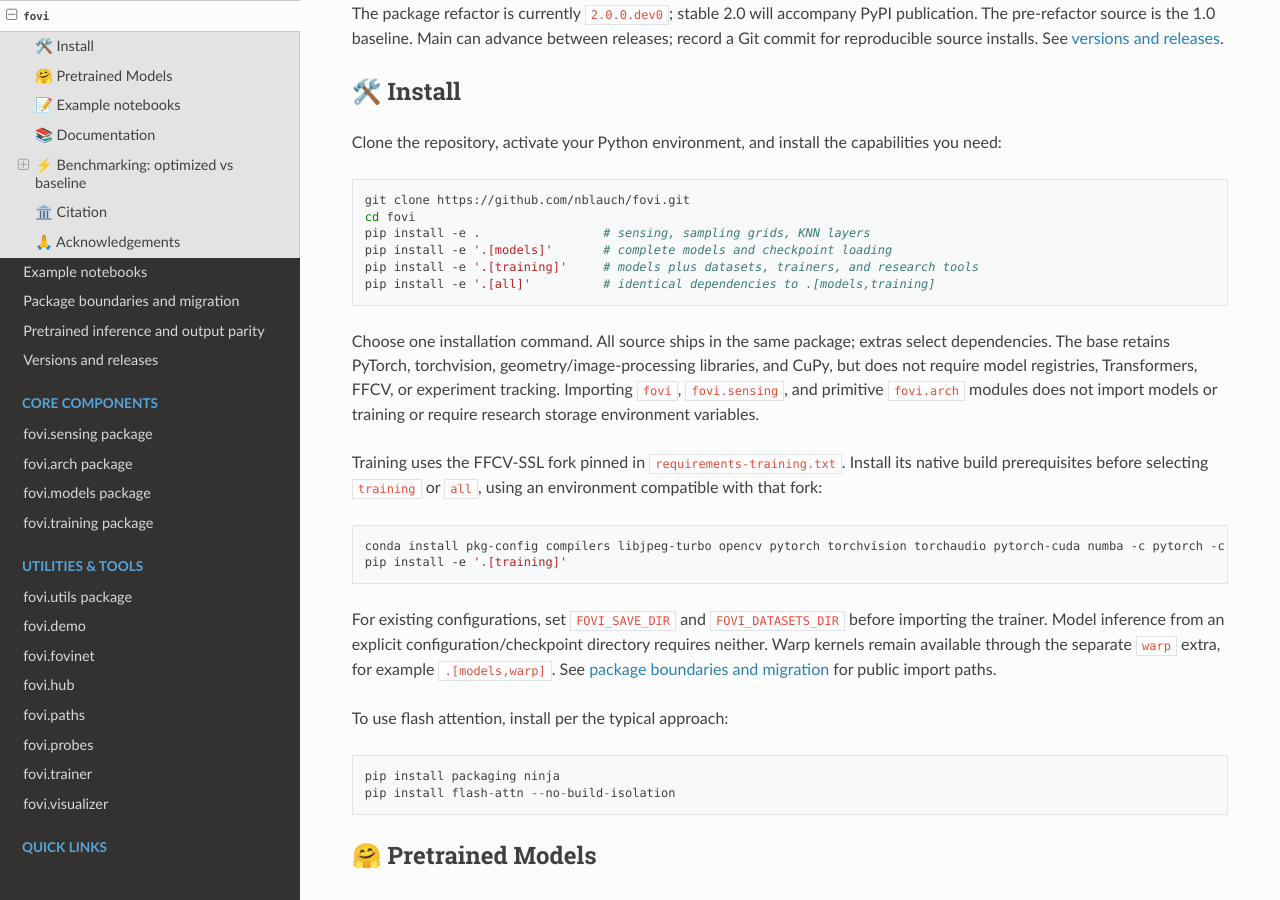
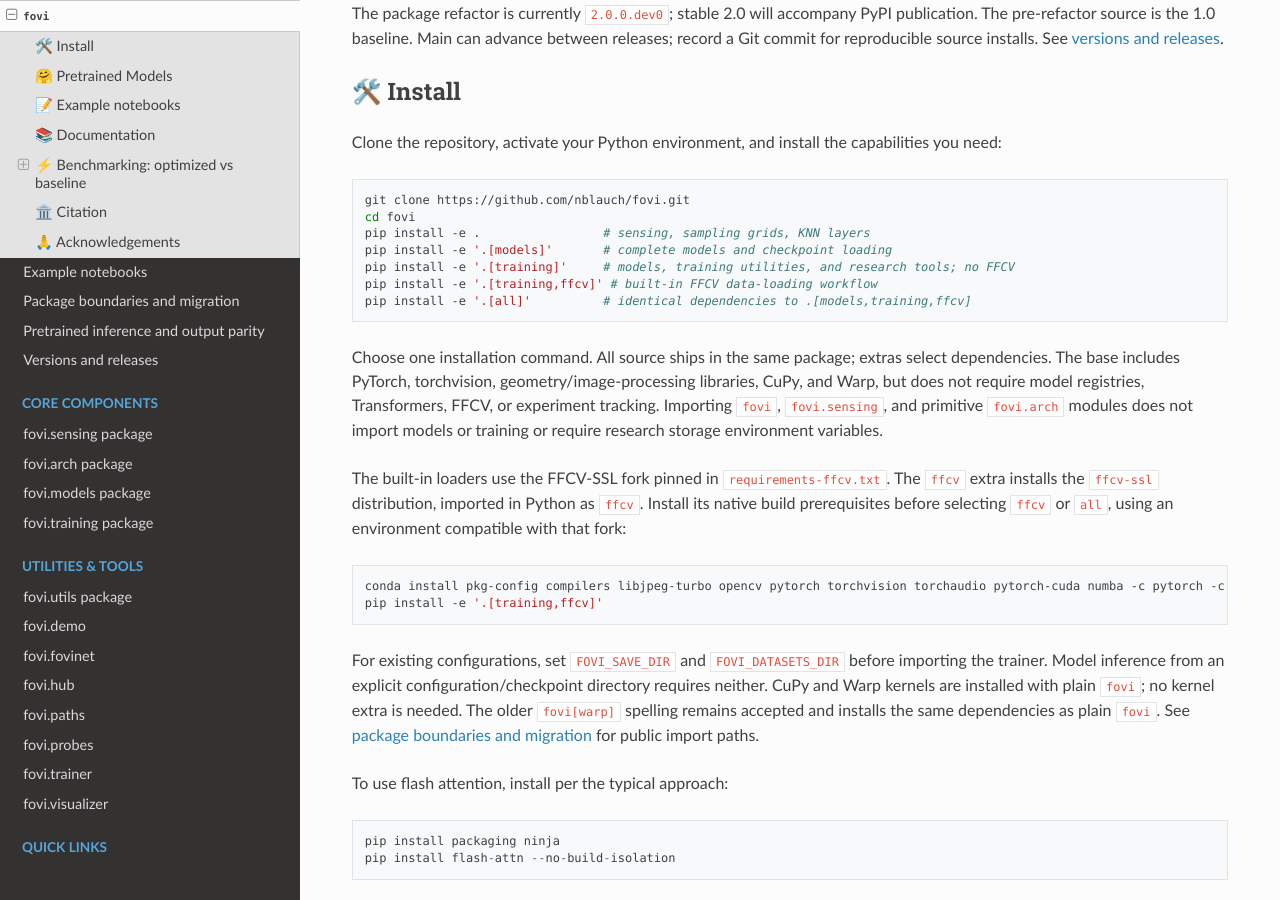
Before and after one commit to nblauch/fovi, a Sphinx documentation site: the page built from docs/read_me.rst, in a window 1280 px wide and 900 px high, scrolled down 284 px. Built offline with Sphinx 7.4.7 and the Read the Docs theme 3.1.0, drawn with Linux system fonts in a browser that asks for light colours; some of the changed text lies outside the part shown.

Commit message:
Include Warp kernels in every fovi installation

```diff
--- a/docs/read_me.rst
+++ b/docs/read_me.rst
@@ -25,31 +25,35 @@
    cd fovi
    pip install -e .                 # sensing, sampling grids, KNN layers
    pip install -e '.[models]'       # complete models and checkpoint loading
-   pip install -e '.[training]'     # models plus datasets, trainers, and research tools
-   pip install -e '.[all]'          # identical dependencies to .[models,training]
+   pip install -e '.[training]'     # models, training utilities, and research tools; no FFCV
+   pip install -e '.[training,ffcv]' # built-in FFCV data-loading workflow
+   pip install -e '.[all]'          # identical dependencies to .[models,training,ffcv]
 
 Choose one installation command. All source ships in the same package;
-extras select dependencies. The base retains PyTorch, torchvision,
-geometry/image-processing libraries, and CuPy, but does not require
-model registries, Transformers, FFCV, or experiment tracking. Importing
-``fovi``, ``fovi.sensing``, and primitive ``fovi.arch`` modules does not
-import models or training or require research storage environment
-variables.
+extras select dependencies. The base includes PyTorch, torchvision,
+geometry/image-processing libraries, CuPy, and Warp, but does not
+require model registries, Transformers, FFCV, or experiment tracking.
+Importing ``fovi``, ``fovi.sensing``, and primitive ``fovi.arch``
+modules does not import models or training or require research storage
+environment variables.
 
-Training uses the FFCV-SSL fork pinned in ``requirements-training.txt``.
-Install its native build prerequisites before selecting ``training`` or
-``all``, using an environment compatible with that fork:
+The built-in loaders use the FFCV-SSL fork pinned in
+``requirements-ffcv.txt``. The ``ffcv`` extra installs the ``ffcv-ssl``
+distribution, imported in Python as ``ffcv``. Install its native build
+prerequisites before selecting ``ffcv`` or ``all``, using an environment
+compatible with that fork:
 
 .. code:: bash
 
    conda install pkg-config compilers libjpeg-turbo opencv pytorch torchvision torchaudio pytorch-cuda numba -c pytorch -c nvidia -c conda-forge
-   pip install -e '.[training]'
+   pip install -e '.[training,ffcv]'
 
 For existing configurations, set ``FOVI_SAVE_DIR`` and
 ``FOVI_DATASETS_DIR`` before importing the trainer. Model inference from
-an explicit configuration/checkpoint directory requires neither. Warp
-kernels remain available through the separate ``warp`` extra, for
-example ``.[models,warp]``. See `package boundaries and
+an explicit configuration/checkpoint directory requires neither. CuPy
+and Warp kernels are installed with plain ``fovi``; no kernel extra is
+needed. The older ``fovi[warp]`` spelling remains accepted and installs
+the same dependencies as plain ``fovi``. See `package boundaries and
 migration <package_boundaries.html>`__ for public import paths.
 
 To use flash attention, install per the typical approach:
@@ -233,12 +237,12 @@
 
 GPU CI is not currently enabled. Before merging changes to the optimized
 kernels or retinal sampling path, run the complete gate manually on a
-CUDA 12 Ampere-or-newer machine. Install the optional Warp backend when
-it is part of the change; without it, its tests report as skipped.
+CUDA 12 Ampere-or-newer machine. The standard installation includes both
+CuPy and Warp kernel dependencies.
 
 .. code:: bash
 
-   pip install -e ".[warp]"
+   pip install -e .
    python -m unittest discover -s tests -p 'test_knn*.py' -v
    python -m unittest discover -s tests -p 'test_retinal_sampling.py' -v
 
--- a/pyproject.toml
+++ b/pyproject.toml
@@ -15,7 +15,7 @@
 allow-direct-references = true
 
 [tool.hatch.metadata.hooks.requirements_txt]
-files = ["fovi/requirements.txt"]
+files = ["fovi/requirements.txt", "requirements-warp.txt"]
 
 [tool.hatch.metadata.hooks.requirements_txt.optional-dependencies]
 models = ["requirements-models.txt"]
```
Also changed, not shown: other parts of docs/read_me.rst (+2 -2 lines), README.md (+8 -8 lines), docs/package_boundaries.md (+4 -2 lines), docs/releases.md (+2 -1 lines), 2 other files.
